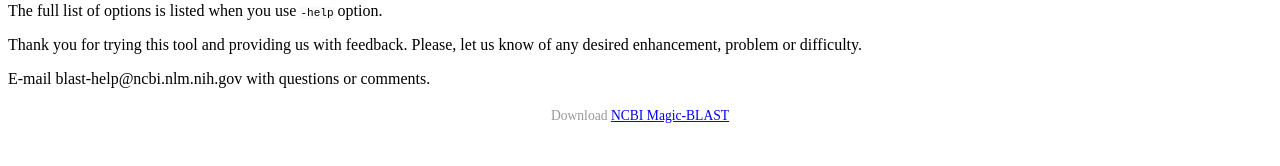
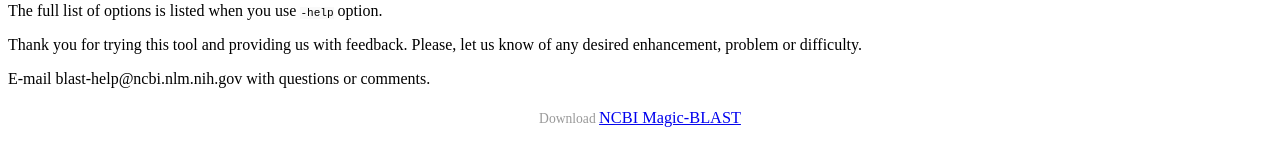
Before and after one commit to ncbi/magicblast, a Jekyll site: the page built from index.md, in a window 1280 px wide. Shown: the part 674-840 px from the top of the page. Built offline with Jekyll 4.4.1, drawn with Linux system fonts in a browser that asks for light colours; a style sheet for code colours, icons or effects is not loaded.

Commit message:
Increased font size

```diff
--- a/_includes/footer.html
+++ b/_includes/footer.html
@@ -1 +1 @@
-Download <a href="{% if site.codeurl %}{{ site.codeurl }}{% else %}{{ site.baseurl }}{% endif %}">{{ site.title }}</a>
+Download <big><a href="{% if site.codeurl %}{{ site.codeurl }}{% else %}{{ site.baseurl }}{% endif %}">{{ site.title }}</a></big>
```
